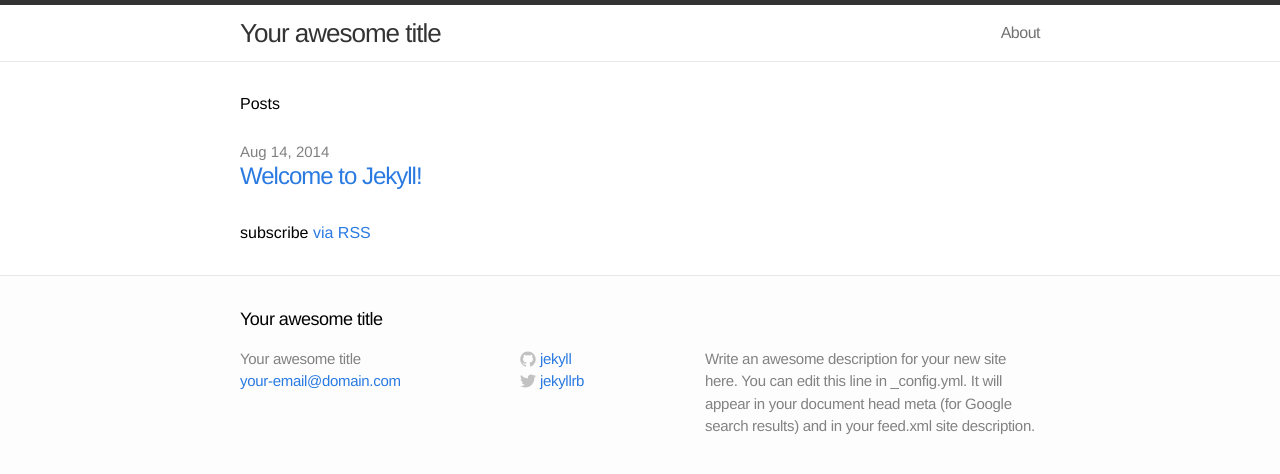
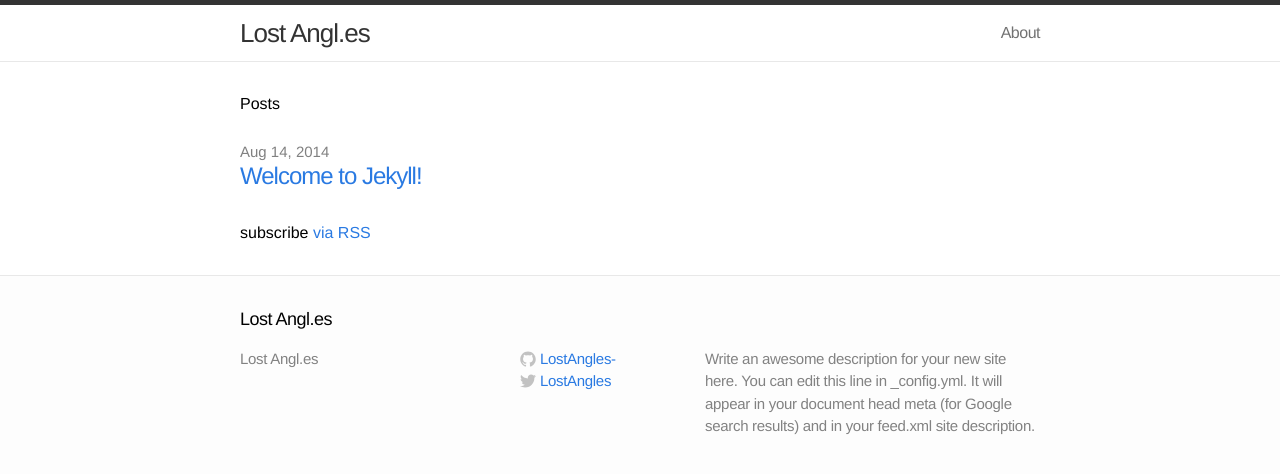
Before and after one commit to LostAngles-/lostangles-.github.io, a Jekyll site: the page built from index.html, in a window 1280 px wide. Shown: the top 474 px of the page. Built offline with Jekyll 4.4.1, drawn with Linux system fonts in a browser that asks for light colours.

Commit message:
Changed settings

```diff
--- a/_config.yml
+++ b/_config.yml
@@ -1,11 +1,11 @@
 # Site settings
-title: Your awesome title
-email: your-email@domain.com
+title: Lost Angl.es
+# email: your-email@domain.com
 description: "Write an awesome description for your new site here. You can edit this line in _config.yml. It will appear in your document head meta (for Google search results) and in your feed.xml site description."
-baseurl: ""
-url: "http://yourdomain.com"
-twitter_username: jekyllrb
-github_username:  jekyll
+# baseurl: "/"
+url: "http://lostangl.es"
+twitter_username: LostAngles
+github_username:  LostAngles-
 
 # Build settings
 markdown: kramdown
```
